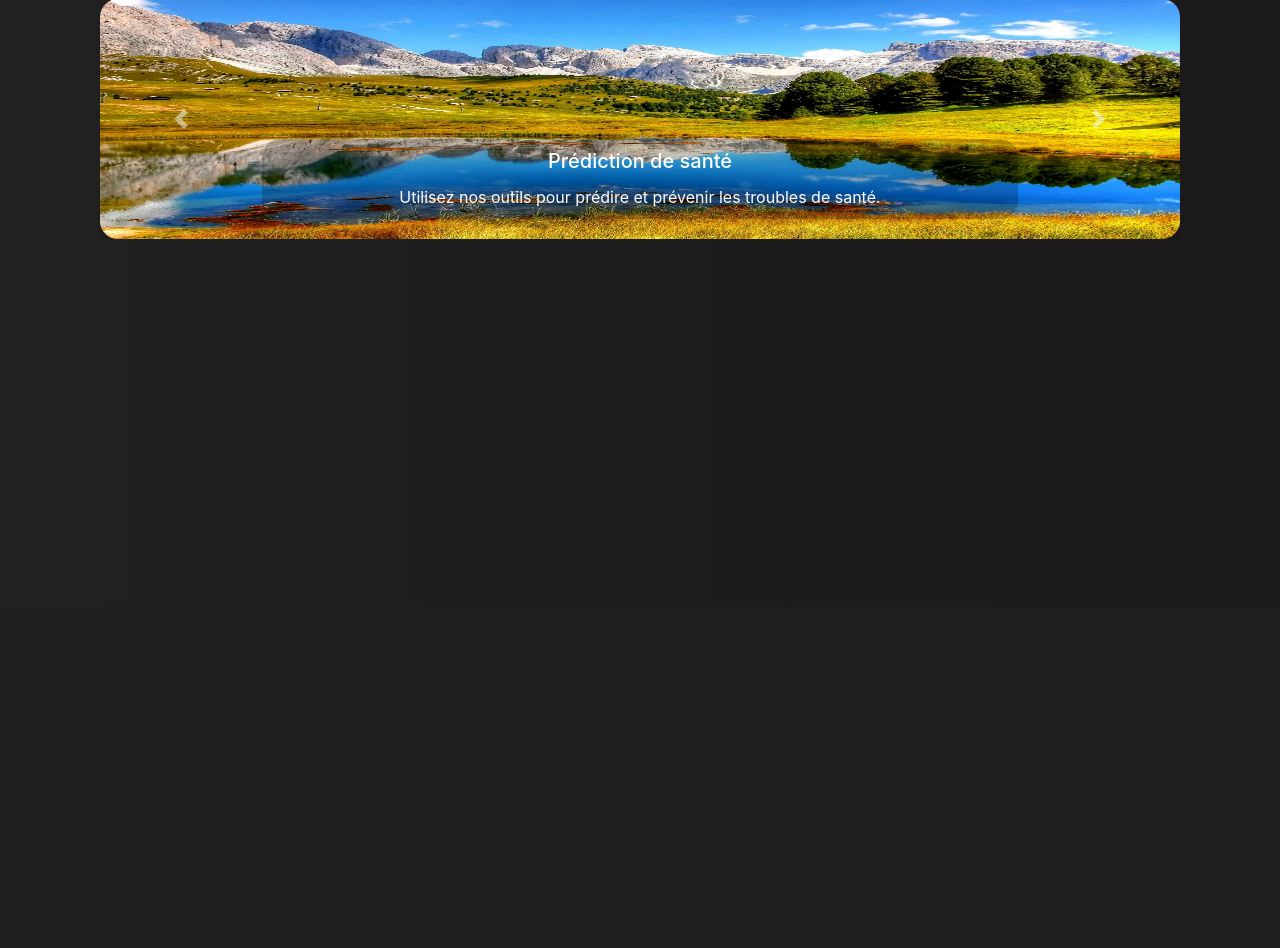
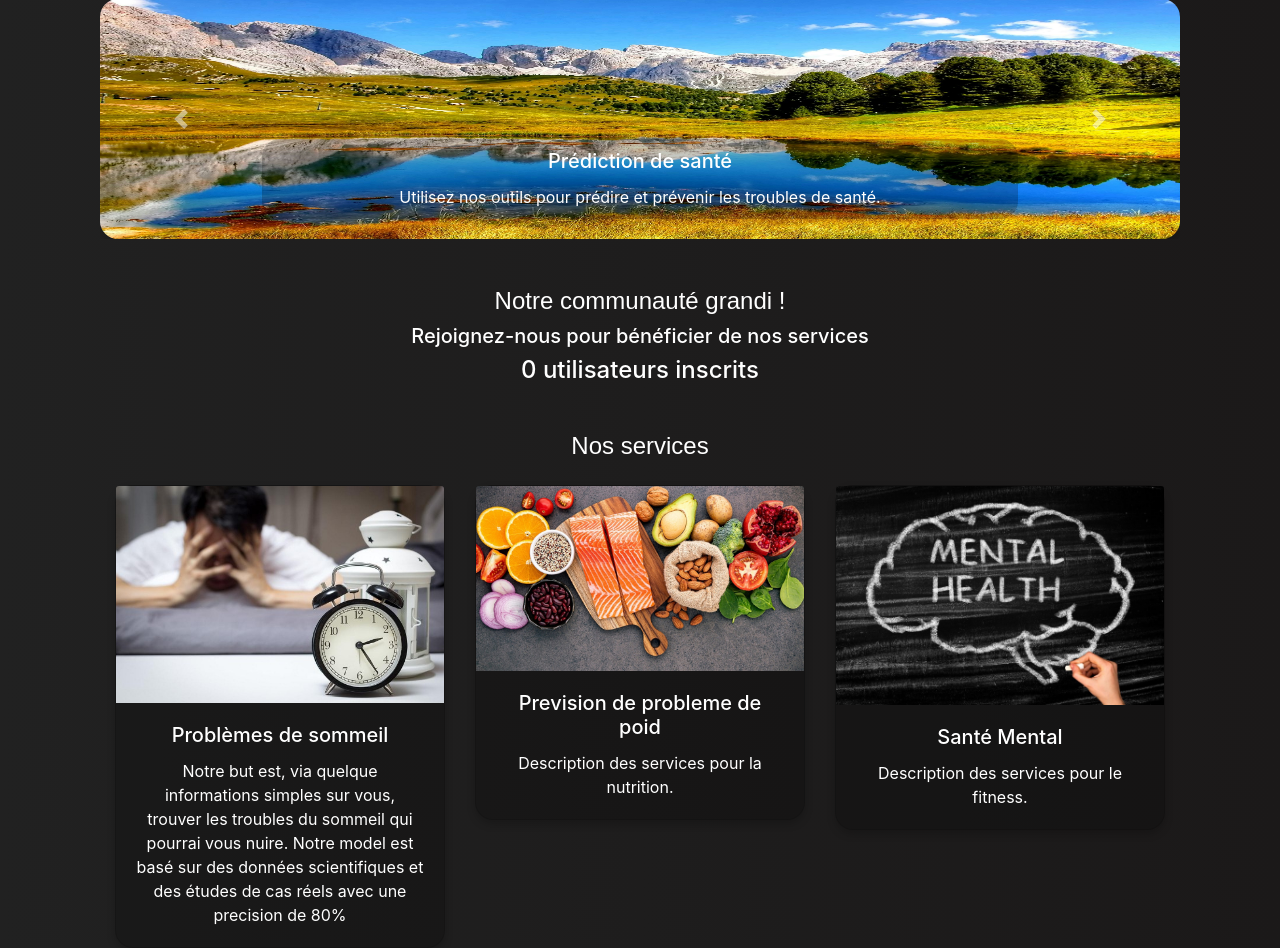
Before and after one commit to dataddiict/Healthy-Life-Mode, a Django app: page / in a window 1280 px wide. Shown: the part 193-1141 px from the top of the page. Before the commit the page ends 432 px from the top, so only its background shows below. Run offline with Django 4.2, Linux system fonts and the light colour scheme; data that the repository does not hold is empty; some libraries are stand-ins or nearby versions.

Commit message:
page home almost finish

```diff
--- a/projet_annuel/models.py
+++ b/projet_annuel/models.py
@@ -211,3 +211,18 @@ class Service(models.Model):
 
     def __str__(self):
         return self.title
+
+def getunbr_user():
+    conn = psycopg2.connect(
+        dbname=os.environ.get('DB_NAME'),
+        user=os.environ.get('DB_USER'),
+        password=os.environ.get('DB_PASSWORD'),
+        host=os.environ.get('DB_HOST'),
+        port=os.environ.get('DB_PORT')
+    )
+    cursor = conn.cursor()
+    cursor.execute("SELECT COUNT(*) FROM auth_user")
+    unbr_user = cursor.fetchone()
+    cursor.close()
+    conn.close()
+    return unbr_user[0]
--- a/projet_annuel/views.py
+++ b/projet_annuel/views.py
@@ -5,7 +5,8 @@ from django.contrib.auth.decorators import login_required
 from django.contrib.auth.models import User as DjangoUser
 from .models import UserProfile, predict_sleep_disorder
 from django import forms
-from .models import User
+from .models import User, getunbr_user
+
 
 def connection(request):
     if request.method == 'POST':
@@ -82,7 +83,8 @@ def logout_view(request):
     return redirect('hello_world')
 
 def hello_world(request):
-    return render(request, 'index.html')
+    user_count = getunbr_user()
+    return render(request, 'index.html', {'user_count': user_count})
 
 from django.shortcuts import render
 from .models import Image, Service
--- a/static/css/styles.css
+++ b/static/css/styles.css
@@ -104,3 +104,9 @@ p, h1, h2, h3, h4, h5, h6, a, div, span, li, ul, ol, table, td, th, nav, button
 a.nav-link {
     color: #ffffff !important; /* Blanc */
 }
+
+.card {
+    background: rgba(0, 0, 0, 0.219);
+    border-radius: 18px;
+    box-shadow: 0 4px 8px rgba(0, 0, 0, 0.2);
+}
--- a/templates/index.html
+++ b/templates/index.html
@@ -43,9 +43,55 @@
             </div>
         </div>
     </div>
+    <div class="container mt-5">
+
+        <h2 class="text-center">Notre communauté grandi ! </h2>
+        <h5 class="text-center">Rejoignez-nous pour bénéficier de nos services</h5>
+        <h4 class="text-center">{{ user_count }} utilisateurs inscrits</h4>
+    </div>
+    <!-- Presentationd e smdoele de predicitond e probleme de sommeil de probleme de santé mental et de probleme d'obzsité  -->
+
+    <div class="container mt-5">
+        <h2 class="text-center">Nos services</h2>
+        <div class="row mt-4">
+            <div class="col-md-4">
+                <div class="card">
+                    <div class="d-flex justify-content-center">
+                        <img src="/media/images/sleep.jpg" class="card-img-top" alt="Image 1">
+                    </div>
+                    <div class="card-body text-center">
+                        <h5 class="card-title">Problèmes de sommeil</h5>
+                        <p class="card-text">Notre but est, via quelque informations simples sur vous, trouver les troubles du sommeil qui pourrai vous nuire. Notre model est basé sur des données scientifiques et des études de cas réels avec une precision de 80%
+                        </p>
+                    </div>
+                </div>
+            </div>
+            <div class="col-md-4">
+                <div class="card">
+                    <div class="d-flex justify-content-center">
+                        <img src="/media/images/nutrition.jpg" class="card-img-top" alt="Image 2">
+                    </div>
+                    <div class="card-body text-center">
+                        <h5 class="card-title">Prevision de probleme de poid</h5>
+                        <p class="card-text">Description des services pour la nutrition.</p>
+                    </div>
+                </div>
+            </div>
+            <div class="col-md-4">
+                <div class="card">
+                    <div class="d-flex justify-content-center">
+                        <img src="/media/images/mental-health.jpg" class="card-img-top" alt="Image 3">
+                    </div>
+                    <div class="card-body text-center">
+                        <h5 class="card-title">Santé Mental</h5>
+                        <p class="card-text">Description des services pour le fitness.</p>
+                    </div>
+                </div>
+            </div>
+        </div>
+    </div>
 
 </div>
-
 
 {% endblock %}
 <script>
```
Also changed, not shown: media/images/mental-health.jpg (added), media/images/nutrition.jpg (added), media/images/sleep.jpg (added).
